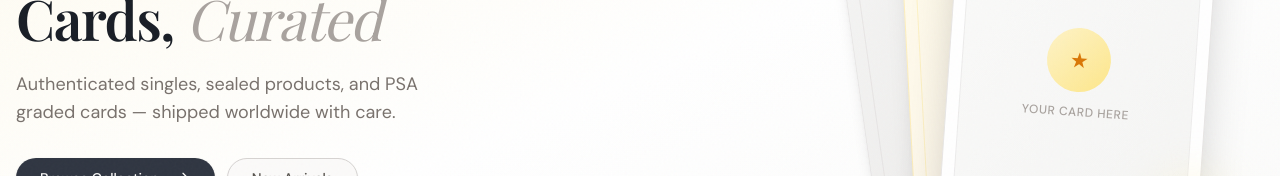
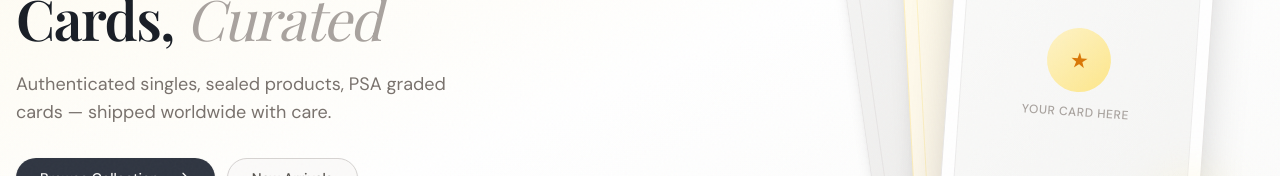
Before and after one commit to rikimaru63/card-shop-template, a Next.js app: page / in a window 1280 px wide. Shown: the part 287-463 px from the top of the page. Built offline with nearby package versions, Linux system fonts and the light colour scheme; no server answers; the database is empty.

Commit message:
fix(ui): hero-sectionのPSA/sealed言及・送料無料バッジ・PSA10装飾を機能フラグで除外

```diff
--- a/src/components/home/hero-section.tsx
+++ b/src/components/home/hero-section.tsx
@@ -6,8 +6,15 @@ import { motion } from "framer-motion"
 import { Button } from "@/components/ui/button"
 import { siteConfig } from "@/lib/config/site"
 import { businessConfig } from "@/lib/config/business"
+import { features } from "@/lib/feature-flags"
 
 export function HeroSection() {
+  // 機能フラグに応じてヒーロー説明文を動的に組み立て
+  const heroDescParts = ["Authenticated singles"]
+  if (features.enableBox) heroDescParts.push("sealed products")
+  if (features.enableGrading) heroDescParts.push("PSA graded cards")
+  const heroDesc = `${heroDescParts.join(", ")} — shipped worldwide with care.`
+
   return (
     <section className="relative overflow-hidden grain-overlay">
       {/* Subtle warm gradient background */}
@@ -53,7 +60,7 @@ export function HeroSection() {
               animate={{ opacity: 1, y: 0 }}
               transition={{ duration: 0.5, delay: 0.35 }}
             >
-              Authenticated singles, sealed products, and PSA graded cards — shipped worldwide with care.
+              {heroDesc}
             </motion.p>
 
             <motion.div
@@ -95,7 +102,11 @@ export function HeroSection() {
               </div>
               <div className="flex items-center gap-1.5">
                 <Truck className="h-3.5 w-3.5" />
-                <span>Free shipping {businessConfig.currency.symbol}{businessConfig.shipping.freeThreshold.toLocaleString()}+</span>
+                {features.enableBox || features.enableOther ? (
+                  <span>Free shipping {businessConfig.currency.symbol}{businessConfig.shipping.freeThreshold.toLocaleString()}+</span>
+                ) : (
+                  <span>Worldwide shipping</span>
+                )}
               </div>
               <div className="flex items-center gap-1.5">
                 <Package className="h-3.5 w-3.5" />
@@ -152,9 +163,11 @@ export function HeroSection() {
                 </div>
 
                 {/* Grade badge */}
-                <div className="absolute -top-3 -right-3 bg-white rounded-full px-3 py-1 shadow-lg border border-stone-100">
-                  <span className="text-xs font-bold text-stone-700">PSA 10</span>
-                </div>
+                {features.enableGrading && (
+                  <div className="absolute -top-3 -right-3 bg-white rounded-full px-3 py-1 shadow-lg border border-stone-100">
+                    <span className="text-xs font-bold text-stone-700">PSA 10</span>
+                  </div>
+                )}
               </motion.div>
 
               {/* Decorative dot */}
```
